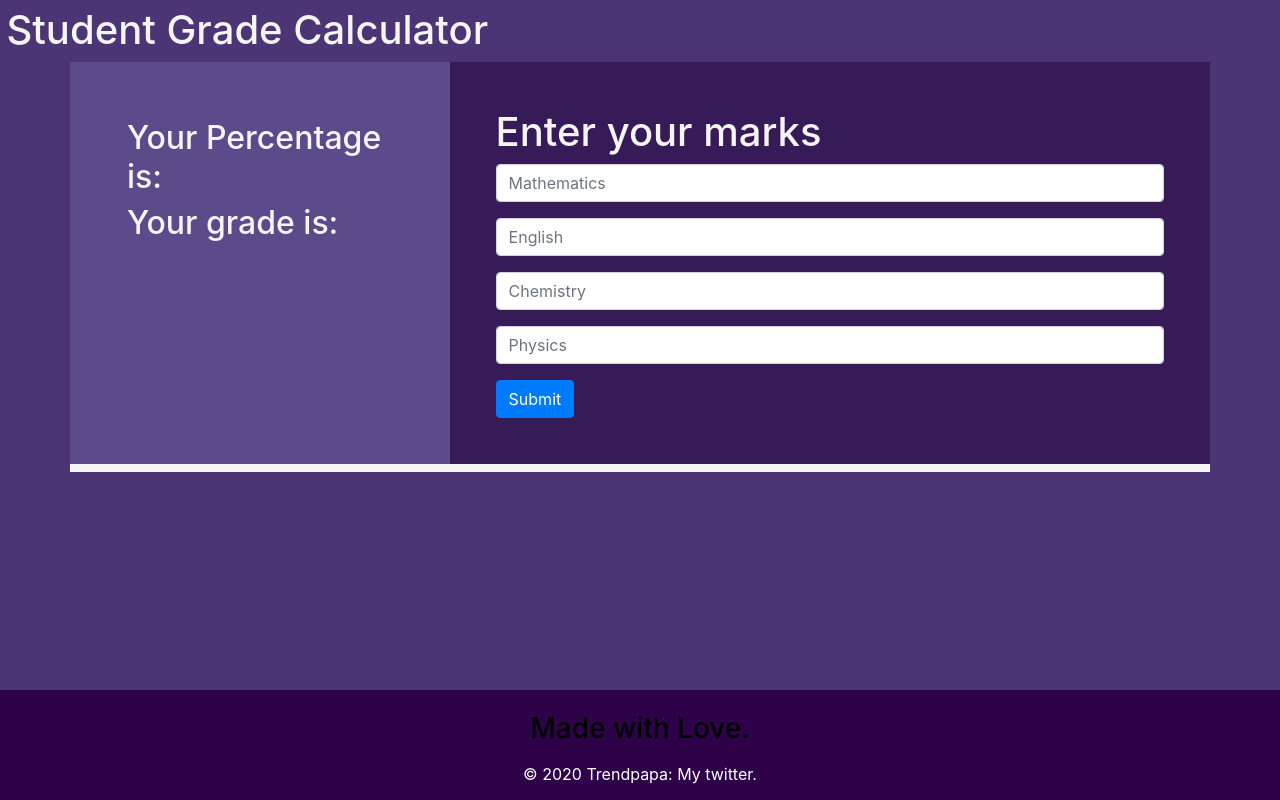
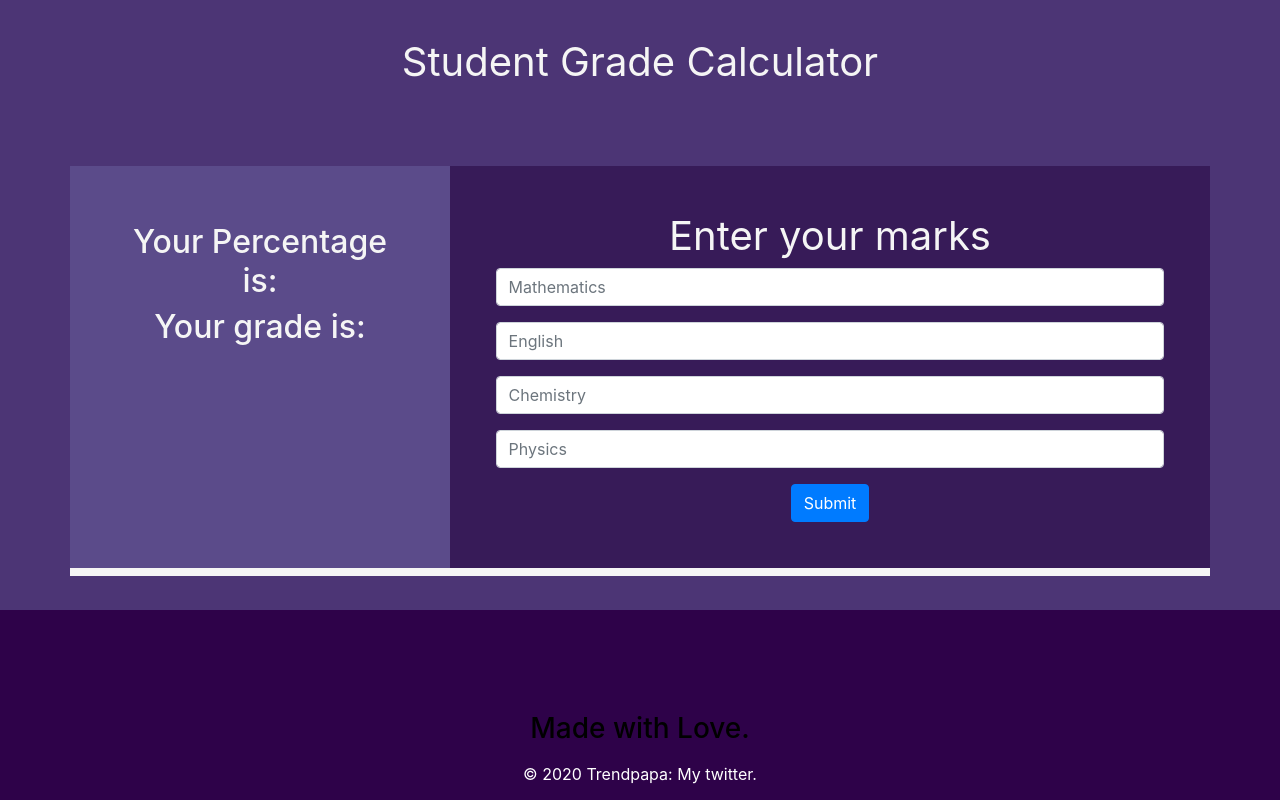
Before and after one commit to fola4/Gradecalc, a plain HTML site: page index.html in a window 1280 px wide. Drawn offline with nearby package versions, Linux system fonts and the light colour scheme.

Commit message:
Update style.css

```diff
--- a/style.css
+++ b/style.css
@@ -1,11 +1,16 @@
+@import url('https://fonts.googleapis.com/css2?family=Poppins:wght@200;400&display=swap');
 body{
     background-color: #4C3575;
     color: whitesmoke;
 }
 .content{
     padding: 0.5%;
+    margin-top: 2em;
 }
-
+.content, h1 {
+    text-align: center;
+    font-weight: 400;
+}
 .red{
     background-color: #5B4B8A;
     padding: 5%;
@@ -19,3 +24,6 @@ body{
     color: black;
 
 }
+.container {
+    margin-top: 5em;
+}
```
